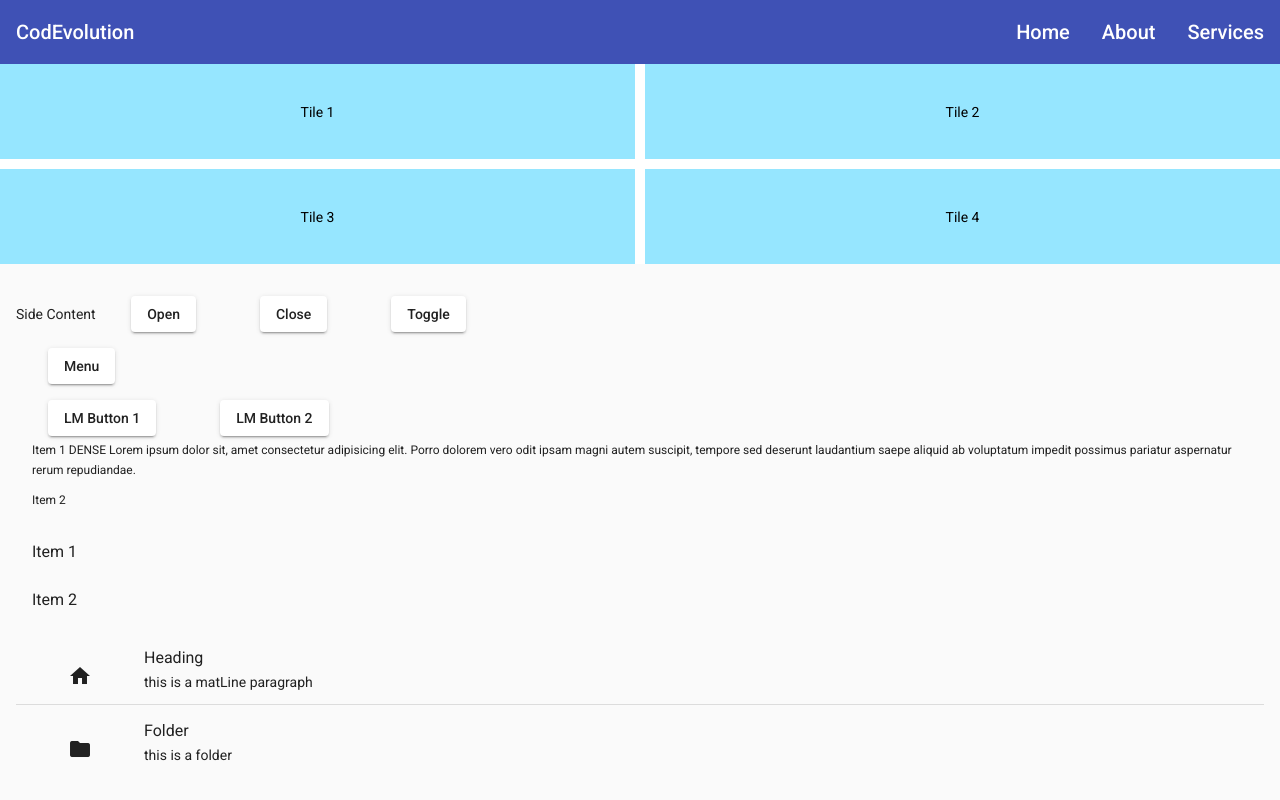
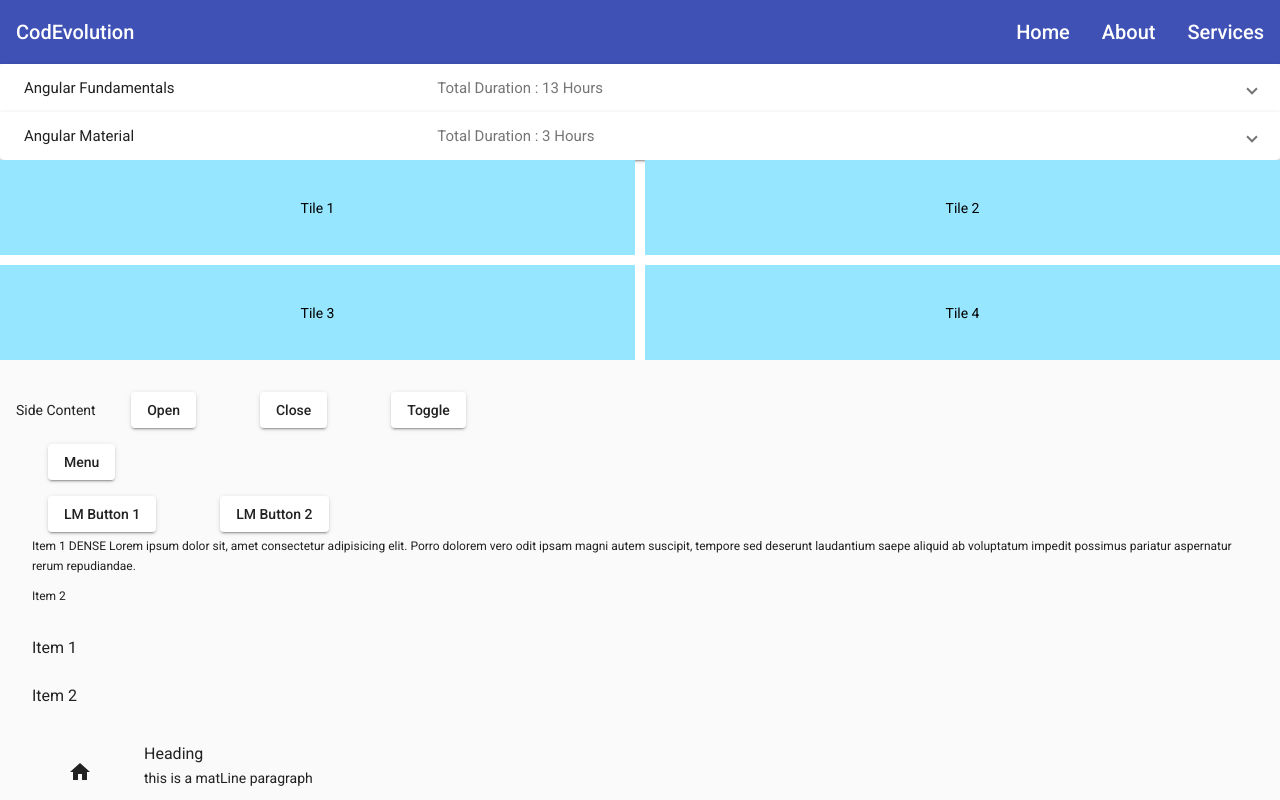
Before and after one commit to Piratemonkey941/angular_material_ref, an Angular app: page / in a window 1280 px wide. Shown: the top 800 px of the page. Built offline with nearby package versions, Linux system fonts and the light colour scheme.

Commit message:
expansion

```diff
--- a/src/app/app.component.html
+++ b/src/app/app.component.html
@@ -9,6 +9,51 @@
     <span class="navSpan">Services</span>
   </div>
 </mat-toolbar>
+
+<!-- ==================== MAT EXPANSION===================-->
+  <!-- NOTES: multi="true" allows both to be open at same time, hideToggle hides arrow button -->
+  <!-- <mat-accordion multi="true" hideToggle=""> -->
+  <DIV>
+    <mat-accordion >
+      <mat-expansion-panel>
+        <mat-expansion-panel-header>
+          <mat-panel-title>
+            Angular Fundamentals
+          </mat-panel-title>
+          <mat-panel-description>
+            Total Duration : 13 Hours
+          </mat-panel-description>
+        </mat-expansion-panel-header>
+        <p>
+          Lorem ipsum dolor sit amet consectetur, adipisicing elit. Aliquid ipsa amet ducimus architecto
+          necessitatibus. Quos possimus unde praesentium quaerat reiciendis odit eos rerum, sint sit
+          repellendus facilis, dolorem deserunt natus?
+        </p>
+        <mat-action-row>
+          <button mat-button>Enroll</button>
+        </mat-action-row>
+      </mat-expansion-panel>
+
+      <mat-expansion-panel>
+        <mat-expansion-panel-header>
+          <mat-panel-title>
+            Angular Material
+          </mat-panel-title>
+          <mat-panel-description>
+            Total Duration : 3 Hours
+          </mat-panel-description>
+        </mat-expansion-panel-header>
+        <p>
+          Lorem ipsum dolor sit amet consectetur, adipisicing elit. Aliquid ipsa amet ducimus architecto
+          necessitatibus. Quos possimus unde praesentium quaerat reiciendis odit eos rerum, sint sit
+          repellendus facilis, dolorem deserunt natus?
+        </p>
+        <mat-action-row>
+          <button mat-button>Enroll</button>
+        </mat-action-row>
+      </mat-expansion-panel>
+    </mat-accordion>
+  </DIV>
 
  <!-- ==================== MAT GRID LIST===================-->
 
--- a/src/app/material/material.module.ts
+++ b/src/app/material/material.module.ts
@@ -12,6 +12,7 @@ import { MatMenuModule } from '@angular/material/menu';
 import { MatListModule } from '@angular/material/list';
 import { MatDividerModule } from '@angular/material/divider';
 import { MatGridListModule } from '@angular/material/grid-list';
+import { MatExpansionModule } from '@angular/material/expansion';
 
 // import {  } from '';
 
@@ -29,7 +30,7 @@ const MaterialComponants =
   MatListModule,
   MatDividerModule,
   MatGridListModule,
-
+  MatExpansionModule,
 ]
 
 @NgModule({
```
